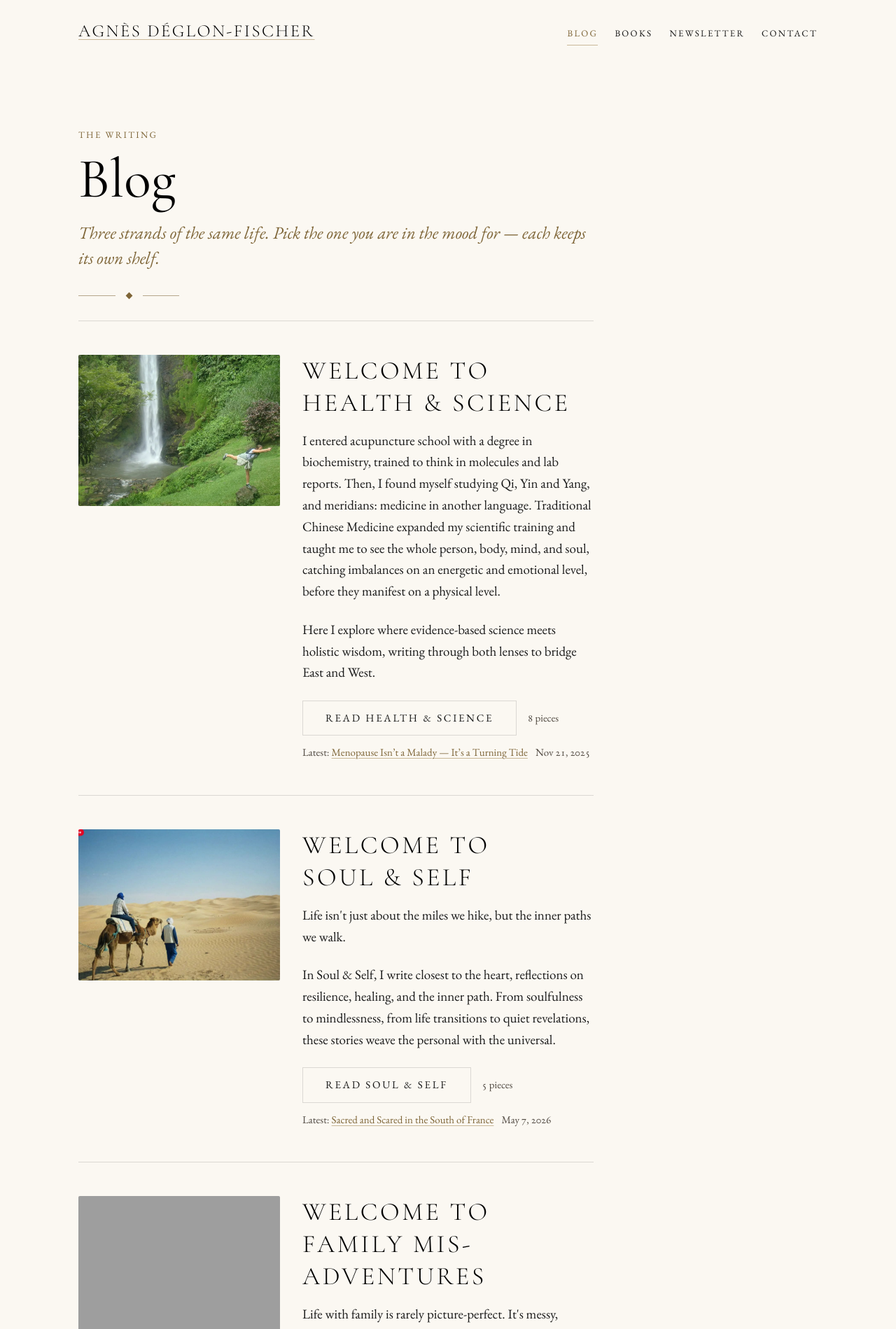
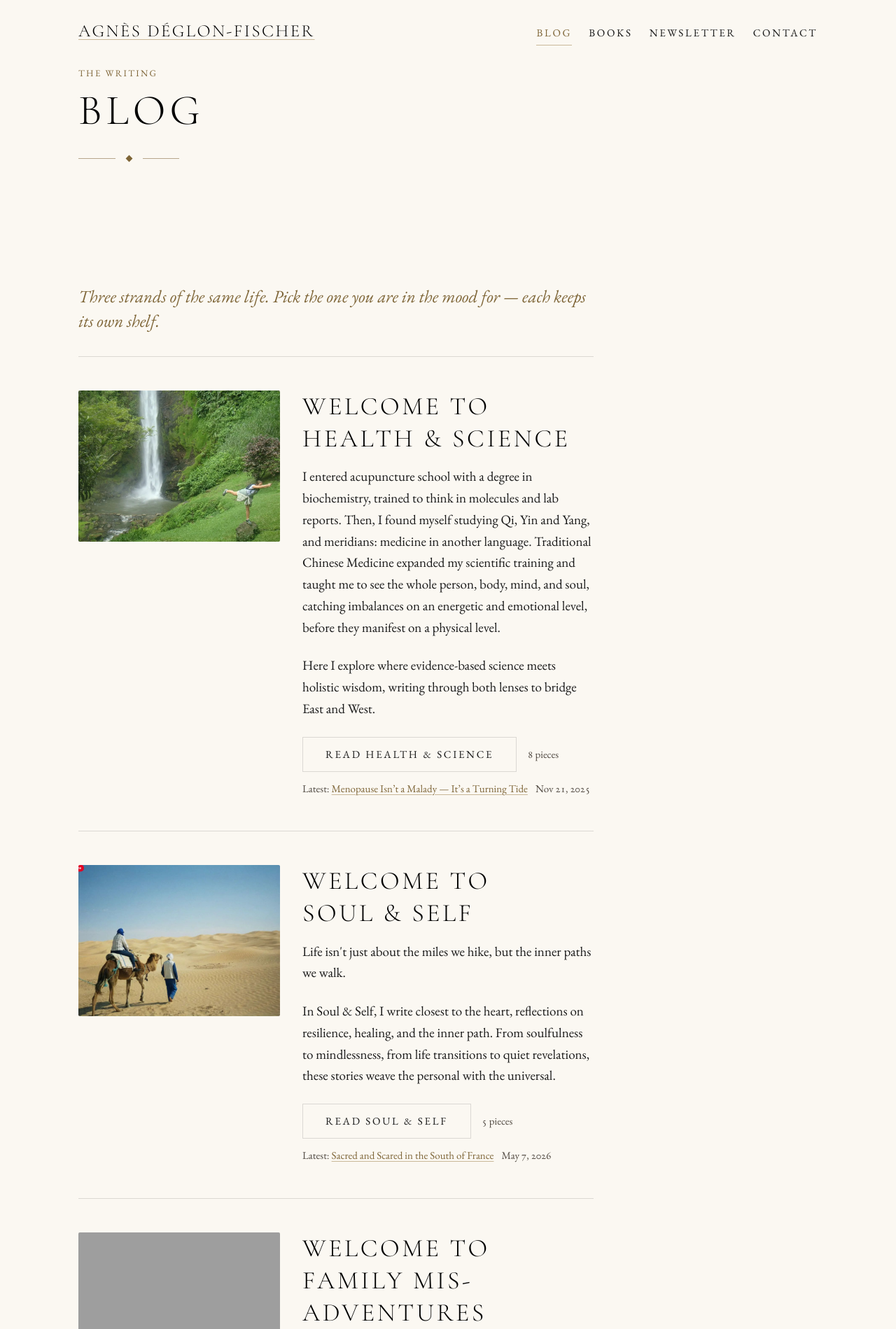
Before and after one commit to adeglon/adeglon.github.io, a Jekyll site: the page built from docs/blog/index.html, in a window 1280 px wide. Shown: the top 1899 px of the page at 70% size. Built offline with Jekyll 4.4.1, drawn with Linux system fonts in a browser that asks for light colours; a script that is not in the unit is left out; grey boxes are pictures that could not be loaded.

Commit message:
Blog gets the same masthead as Books on the light ground; a Lately row on the landing page

```diff
--- a/docs/assets/css/components.css
+++ b/docs/assets/css/components.css
@@ -269,6 +269,20 @@
 .hero--compact .hero__body { padding-block: var(--sp-5) var(--sp-7); }
 .hero--compact .hero__title { font-size: clamp(2.4rem, 1.4rem + 3vw, 4rem); }
 
+/* With no photograph underneath, the type takes the GROUND's own ink instead
+   of paper white. That one substitution lets the same masthead serve the dark
+   Books page and the light Blog page, so the two read as siblings without a
+   second set of markup. */
+.hero--compact .hero__title,
+.hero--compact .wordmark { color: var(--text-strong); text-shadow: none; }
+.hero--compact .site-nav a { color: var(--text); text-shadow: none; }
+.hero--compact .site-nav a:hover,
+.hero--compact .site-nav a[aria-current="page"] {
+  color: var(--accent);
+  border-bottom-color: var(--rule);
+}
+.hero--compact .hero__sub { color: var(--text); text-shadow: none; }
+
 /* Type at the foot instead — for an interior page over a busier picture. */
 .hero--foot .hero__scrim { background: var(--scrim-foot); }
 
@@ -389,6 +403,45 @@
 /* An author statement rather than a description of one book - it stands
    above the shelf and stays true as the shelf grows. Display italic, wide
    measure, no quotation marks: it is a claim, not a pull-quote. */
+/* --------------------------------------------------------------------------
+   4b. LATEST  ← three newest posts, on the landing page
+   --------------------------------------------------------------------------
+   A fixed hero photograph says nothing about whether anything is new. This
+   row is the only thing on the landing page that changes by itself: publish a
+   post and it appears here, so a returning reader can see at a glance that
+   the site is alive. Three, deliberately - enough to prove movement, few
+   enough that the page stays a front door rather than becoming an index.
+   -------------------------------------------------------------------------- */
+
+.latest {
+  display: grid;
+  grid-template-columns: repeat(auto-fit, minmax(14rem, 1fr));
+  gap: var(--sp-6);
+  margin: var(--sp-6) 0 0;
+  padding: 0;
+  list-style: none;
+}
+.latest__link { display: block; color: var(--text); text-decoration: none; }
+.latest__link:hover .latest__title { color: var(--accent); }
+.latest__thumb {
+  display: block;
+  width: 100%;
+  aspect-ratio: 16 / 10;
+  object-fit: cover;
+  border-radius: var(--radius-photo);
+  margin-bottom: var(--sp-3);
+}
+.latest__title {
+  font-family: var(--font-display);
+  font-size: var(--fs-lg);
+  line-height: var(--lh-snug);
+  color: var(--text-strong);
+  margin: var(--sp-2) 0 var(--sp-2);
+  transition: color var(--dur) var(--ease);
+}
+.latest__meta { font-size: var(--fs-xs); color: var(--text-soft); margin: 0; }
+
+
 /* --------------------------------------------------------------------------
    5a. STRAND  ← the three blog categories on /blog/
    --------------------------------------------------------------------------
--- a/docs/blog/index.html
+++ b/docs/blog/index.html
@@ -6,15 +6,29 @@ description: >-
   Science, Soul & Self, and Family Mis-Adventures.
 permalink: /blog/
 ---
-{% include header.html %}
+{%- comment %}
+  The same masthead as /books/, on the light ground. hero--compact takes the
+  ground's ink rather than paper white, so one pattern serves both.
+{%- endcomment %}
+<header class="hero hero--sky hero--compact">
+  <div class="hero__body">
+    <div class="page">
+      <div class="site-header__inner">
+        <a class="wordmark" href="{{ '/' | relative_url }}">{{ site.title }}</a>
+        {% include nav.html %}
+      </div>
+      <div style="margin-top:var(--sp-6)">
+        <p class="label">The writing</p>
+        <h1 class="hero__title">Blog</h1>
+        {% include ornament.html modifier="ornament--short" %}
+      </div>
+    </div>
+  </div>
+</header>
 
 <main id="main" class="page section">
-  <span class="label">The writing</span>
-  <h1>Blog</h1>
-  <p class="standfirst">Three strands of the same life. Pick the one you are in
-    the mood for — each keeps its own shelf.</p>
-
-  {% include ornament.html modifier="ornament--short" %}
+  <p class="standfirst" style="margin-top:0">Three strands of the same life.
+    Pick the one you are in the mood for — each keeps its own shelf.</p>
 
   {%- comment %}
     A landing page for the three categories, NOT a mixed feed. Agnès wrote an
```
Also changed, not shown: docs/index.html (+29 -0 lines).
